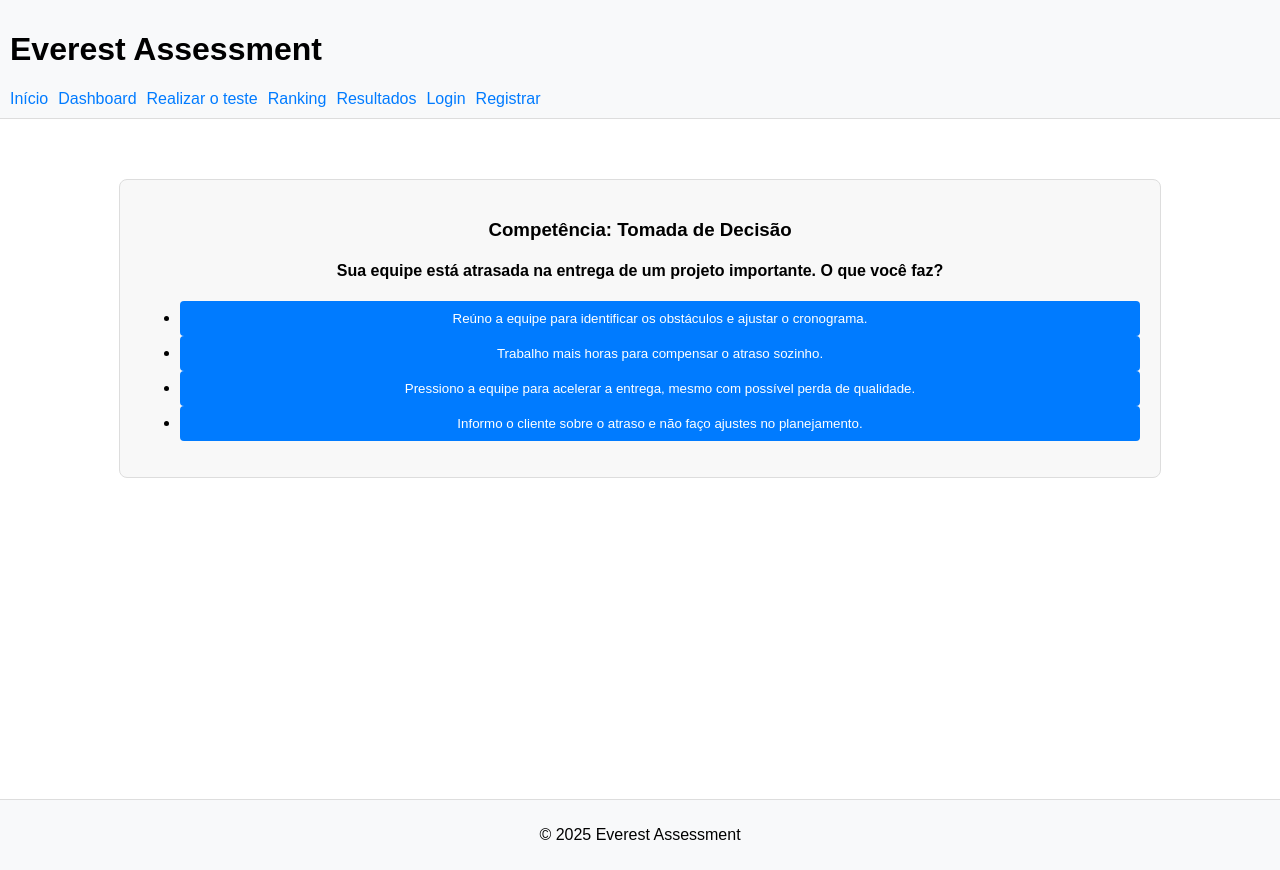
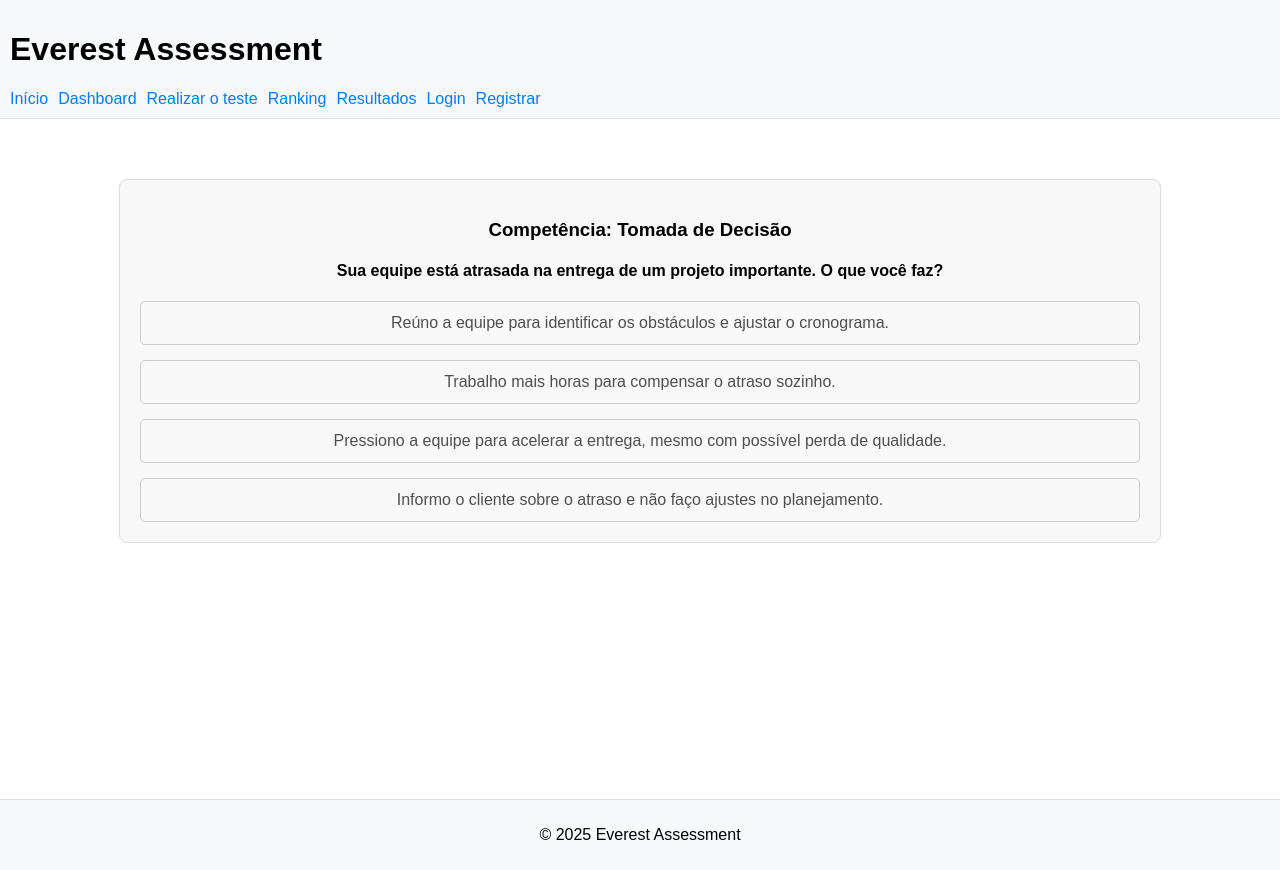
Before and after one commit to FredericoCanoeira/everest-ferramentas, a React (Create React App) app in the folder frontend/: page /assessment in a window 1280 px wide. Built offline with nearby package versions, Linux system fonts and the light colour scheme.

Commit message:
Fix question card

```diff
--- a/frontend/src/App.js
+++ b/frontend/src/App.js
@@ -1,5 +1,6 @@
 import React from "react";
 import { BrowserRouter as Router, Routes, Route } from "react-router-dom";
+import "../src/styles/App.css"
 
 // Componentes
 import Login from "./components/Login";
--- a/frontend/src/components/Login.js
+++ b/frontend/src/components/Login.js
@@ -1,6 +1,6 @@
 import React, { useState } from "react";
 import { useNavigate } from "react-router-dom"; // Hook for navigation after login
-import "./Login.css";  // Import CSS file
+import "../styles/Login.css";  // Import CSS file
 
 
 function Login() {
--- a/frontend/src/components/common/Question.css
+++ b/frontend/src/components/common/Question.css
@@ -3,21 +3,31 @@
     margin: 20px;
   }
 
-  .question-container h2 {
+  .question-container h4 {
     font-size: 18px;
     font-weight: bold;
     margin-bottom: 20px;
   }
 
+  .options-container {
+    display: flex;
+    flex-direction: column;
+    align-items: center;
+    gap: 15px; /* Aumentei o espaçamento entre os botões */
+    margin-top: 20px; /* Adicionei um pequeno espaço superior */
+  }
+
   .options-grid {
     display: grid;
     grid-template-columns: repeat(2, 1fr);
+    grid-template-columns: repeat(2, 1fr); /* Exibe duas colunas */
     gap: 10px;
     justify-content: center;
+
   }
 
   .option-button {
-    padding: 10px 15px;
+    padding: 12px 18px;
     border: 1px solid #ccc;
     border-radius: 5px;
     font-size: 16px;
@@ -25,6 +35,7 @@
     cursor: pointer;
     text-align: center;
     color: rgb(80, 78, 78);
+    width: 100%;
   }
 
   .option-button:hover {
--- a/frontend/src/components/common/Question.js
+++ b/frontend/src/components/common/Question.js
@@ -1,18 +1,18 @@
-/*import React from "react";
+import React from "react";
 import "./Question.css";
 
 const Question = ({ question, options, onAnswer }) => {
   return (
-    <div className="question-container">
-      <p>{question}</p>
-      <div className="options-grid">
+    <div className="question">
+      <h4>{question}</h4>
+      <div className="options-container">
         {options.map((option, index) => (
           <button
             key={index}
             className="option-button"
             onClick={() => onAnswer(option)}
           >
-            {option}
+            {option.text}
           </button>
         ))}
       </div>
@@ -20,25 +20,4 @@ const Question = ({ question, options, onAnswer }) => {
   );
 };
 
-export default Question;*/
-
-import React from "react";
-import "./Question.css";
-
-const Question = ({ question, options, onAnswer }) => {
-  return (
-    <div className="question">
-      <h4>{question}</h4>
-      <ul>
-        {options.map((option, index) => (
-          <li key={index}>
-            {/* Exibir apenas o texto da opção */}
-            <button onClick={() => onAnswer(option)}>{option.text}</button>
-          </li>
-        ))}
-      </ul>
-    </div>
-  );
-};
-
 export default Question;
--- a/frontend/src/index.js
+++ b/frontend/src/index.js
@@ -1,6 +1,6 @@
 import React from 'react';
 import ReactDOM from 'react-dom/client';
-import './index.css';
+import './styles/index.css';
 import App from './App';
 import reportWebVitals from './reportWebVitals';
 import "./styles.css";
--- a/frontend/src/pages/Dashboard.js
+++ b/frontend/src/pages/Dashboard.js
@@ -1,5 +1,5 @@
 import React from 'react';
-import './Dashboard.css';
+import "../styles/Dashboard.css";
 
 const Dashboard = () => {
   return (
```
Also changed, not shown: frontend/src/styles/App.css (renamed from frontend/src/App.css), frontend/src/styles/Dashboard.css (renamed from frontend/src/pages/Dashboard.css), frontend/src/styles/Login.css (renamed from frontend/src/components/Login.css), frontend/src/styles/Register.css (added), frontend/src/styles/index.css (renamed from frontend/src/index.css).
